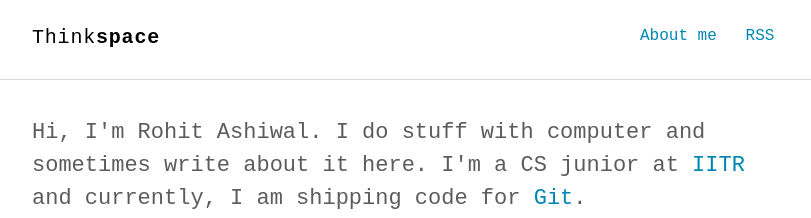
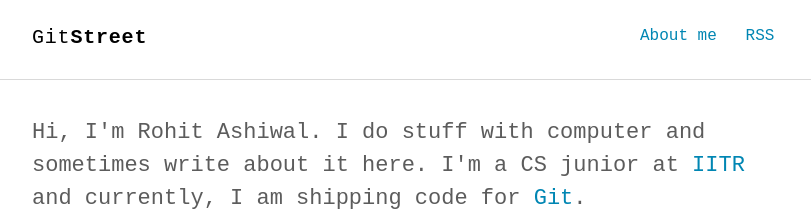
Before and after one commit to r1walz/r1walz.github.io, a Jekyll site: the page built from index.html, in a window 1280 px wide. Shown: the top 218 px of the page, without its empty margins (232-1043 px from the left). Built offline with Jekyll 4.4.1, drawn with Linux system fonts in a browser that asks for light colours; some web fonts are replaced.

Commit message:
change name to GitStreet

```diff
--- a/_config.yml
+++ b/_config.yml
@@ -1,6 +1,6 @@
 # Site settings
-title_left    : "Think"
-title_right   : "space" # default: ""
+title_left    : "Git"
+title_right   : "Street"
 description   : "Hello, I am Rohit Ashiwal"
 keywords      : "rohit, ashiwal, blog, git, minimalist, thinkspace"
 url           : https://rashiwal.me # site url
```
